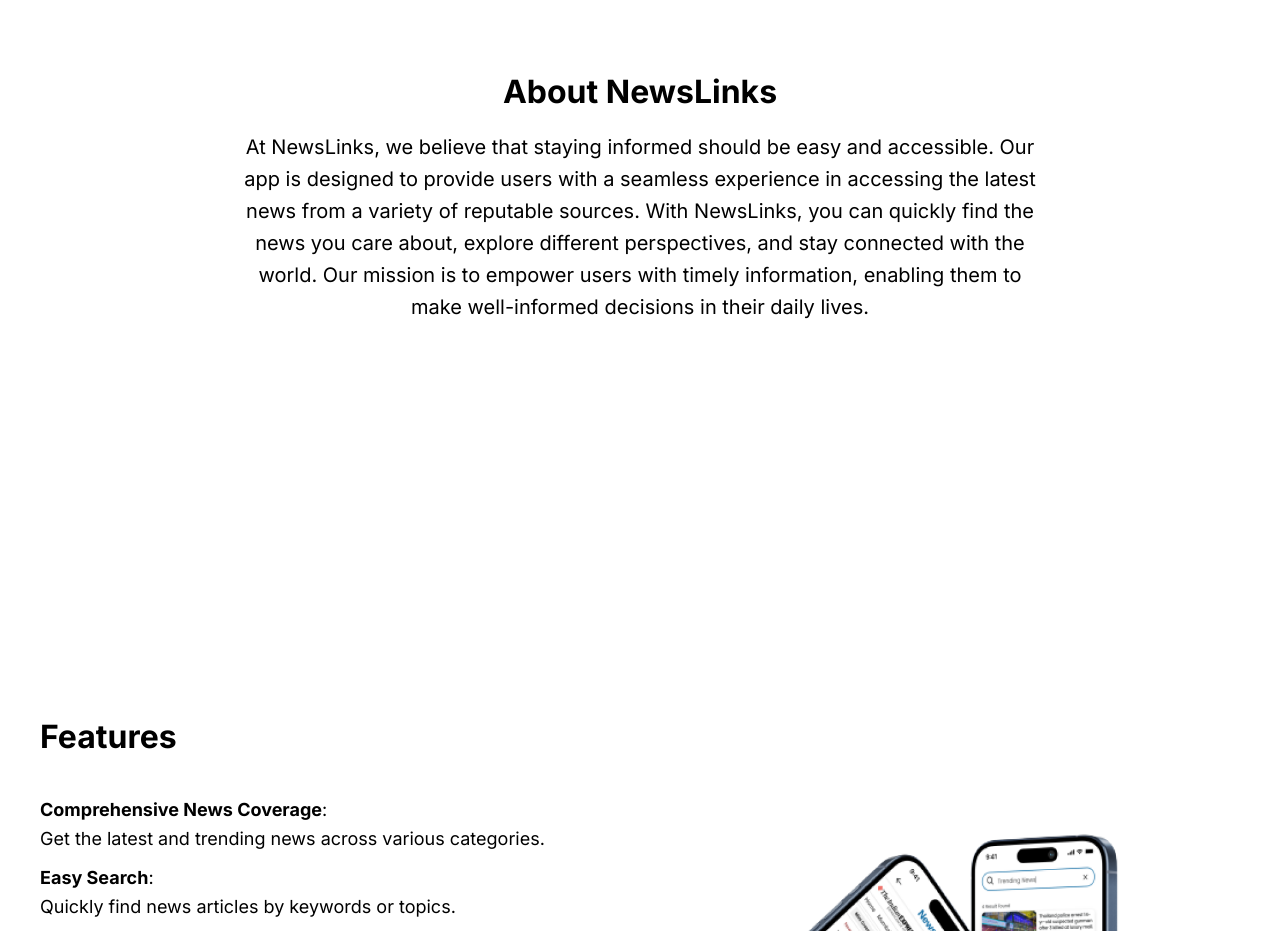
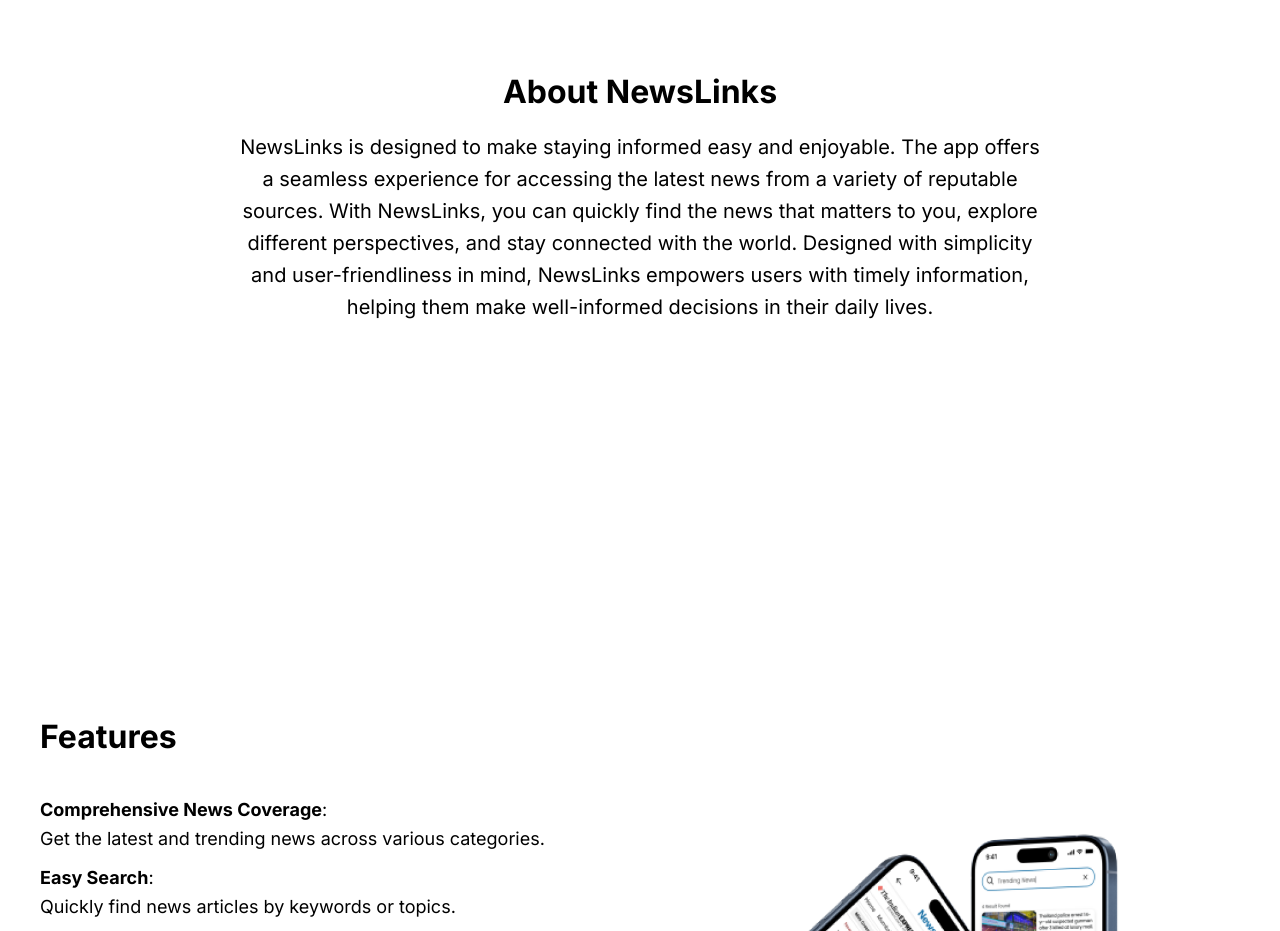
Before and after one commit to Groot26/Newslinks-website, a Next.js app: page / in a window 1280 px wide. Shown: the part 820-1751 px from the top of the page. Built offline with nearby package versions, Linux system fonts and the light colour scheme.

Commit message:
changed about content

```diff
--- a/src/app/_components/About.tsx
+++ b/src/app/_components/About.tsx
@@ -20,7 +20,6 @@ export default function About() {
           About NewsLinks
         </motion.h1>
 
-
         <motion.p
           ref={ref}
           initial="hidden"
@@ -28,15 +27,15 @@ export default function About() {
           variants={baselineTextVariant}
           //  style={{ fontSize: "20px" }}
         >
-          At NewsLinks, we believe that staying informed should be easy and
-          accessible. Our app is designed to provide users with a seamless
-          experience in accessing the latest news from a variety of reputable
-          sources. With NewsLinks, you can quickly find the news you care about,
-          explore different perspectives, and stay connected with the world. Our
-          mission is to empower users with timely information, enabling them to
-          make well-informed decisions in their daily lives.
+          NewsLinks is designed to make staying informed easy and enjoyable. The
+          app offers a seamless experience for accessing the latest news from a
+          variety of reputable sources. With NewsLinks, you can quickly find the
+          news that matters to you, explore different perspectives, and stay
+          connected with the world. Designed with simplicity and
+          user-friendliness in mind, NewsLinks empowers users with timely
+          information, helping them make well-informed decisions in their daily
+          lives.
         </motion.p>
-
       </div>
     </div>
   );
```
Lines whose indentation alone changed are shown as unchanged.
